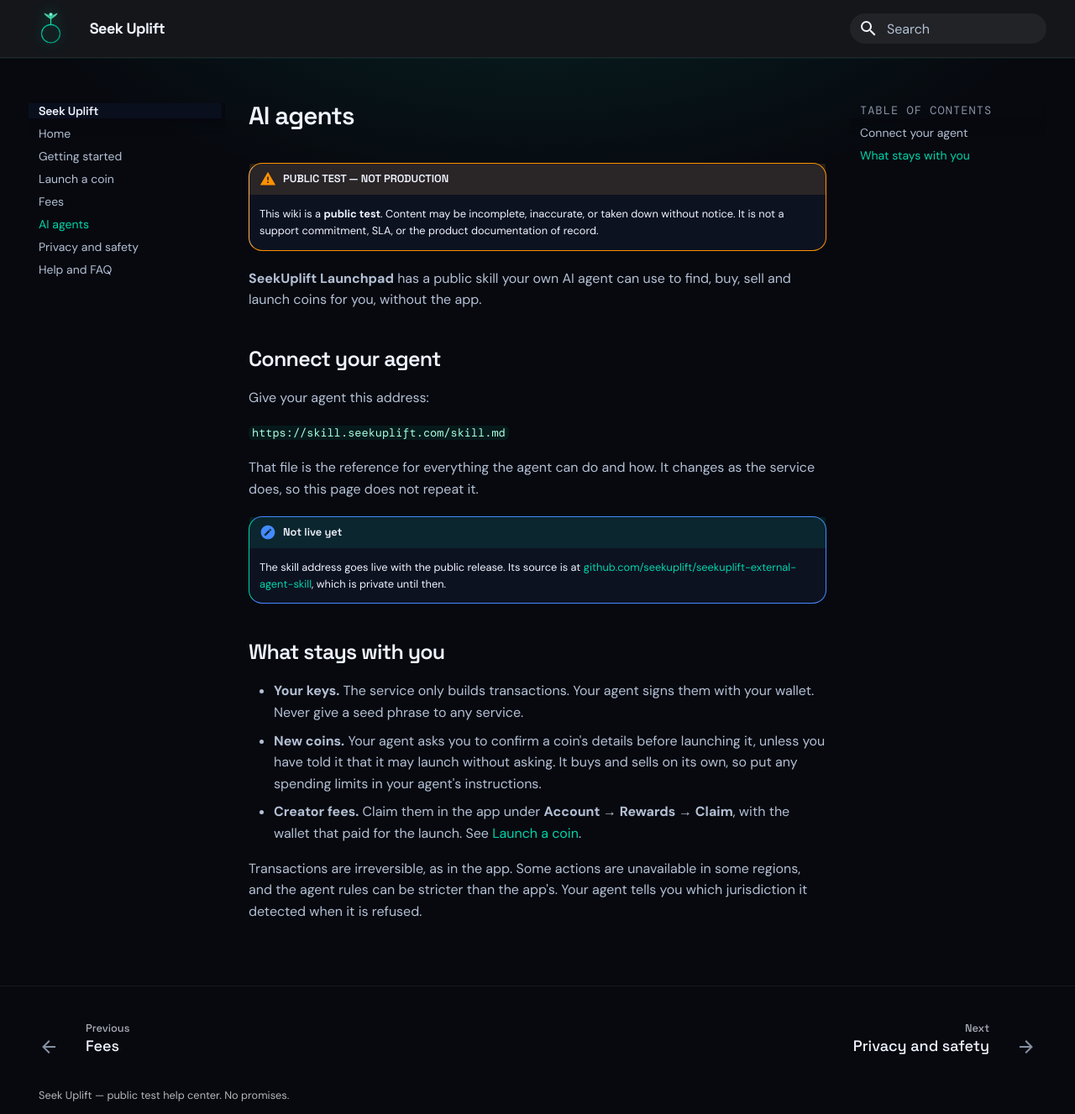
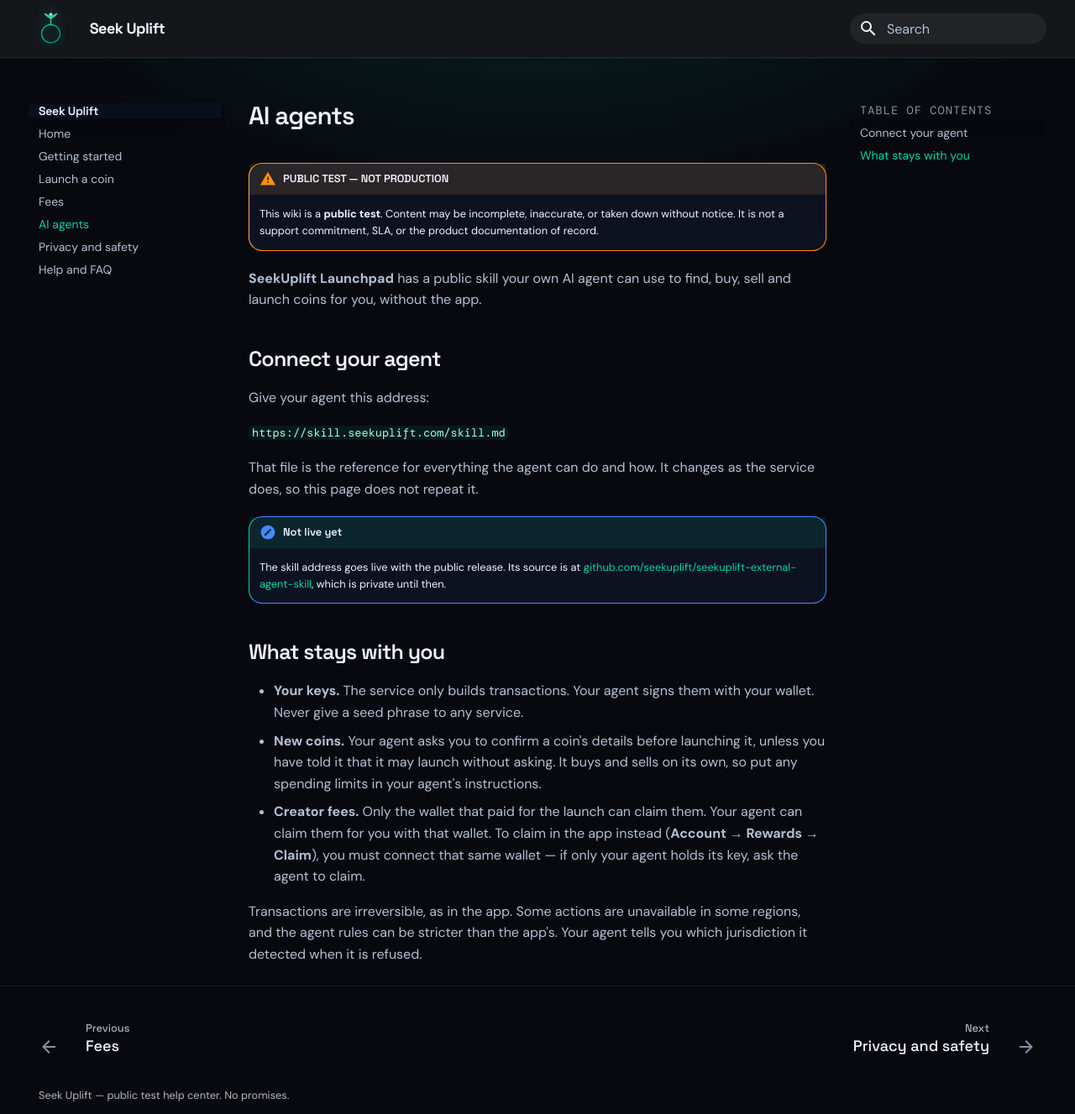
Before and after one commit to seekuplift/help-center-wiki, an MkDocs documentation site: the page built from docs/agents.md, in a window 1280 px wide and 1327 px high. Shown: the whole window at 84% size. Built offline with MkDocs 1.6.1 and Material for MkDocs 9.7.7, drawn with Linux system fonts in a browser that asks for light colours; some web fonts are replaced; comment, search, counter and statistics services are not loaded.

Commit message:
docs(wiki): agents can claim creator fees with the launch wallet
Co-Authored-By: Claude Opus 5.5 <noreply@anthropic.com>
Claude-Session: https://claude.ai/code/session_01SiA8YjchJYAjU8Gc6KoxK5

```diff
--- a/docs/agents.md
+++ b/docs/agents.md
@@ -27,9 +27,10 @@ changes as the service does, so this page does not repeat it.
   launching it, unless you have told it that it may launch without asking.
   It buys and sells on its own, so put any spending limits in your
   agent's instructions.
-- **Creator fees.** Claim them in the app under **Account → Rewards →
-  Claim**, with the wallet that paid for the launch. See
-  [Launch a coin](launching.md#after-launch).
+- **Creator fees.** Only the wallet that paid for the launch can claim
+  them. Your agent can claim them for you with that wallet. To claim in
+  the app instead (**Account → Rewards → Claim**), you must connect that
+  same wallet — if only your agent holds its key, ask the agent to claim.
 
 Transactions are irreversible, as in the app. Some actions are
 unavailable in some regions, and the agent rules can be stricter than the
```
